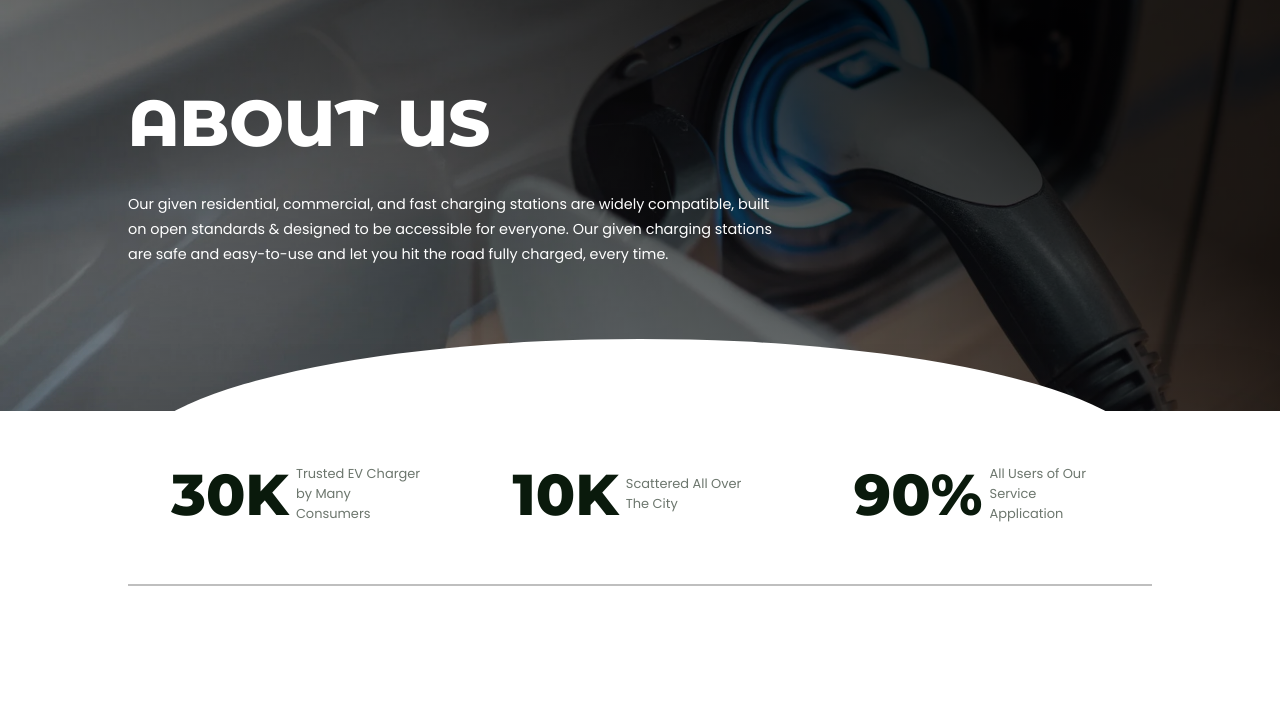
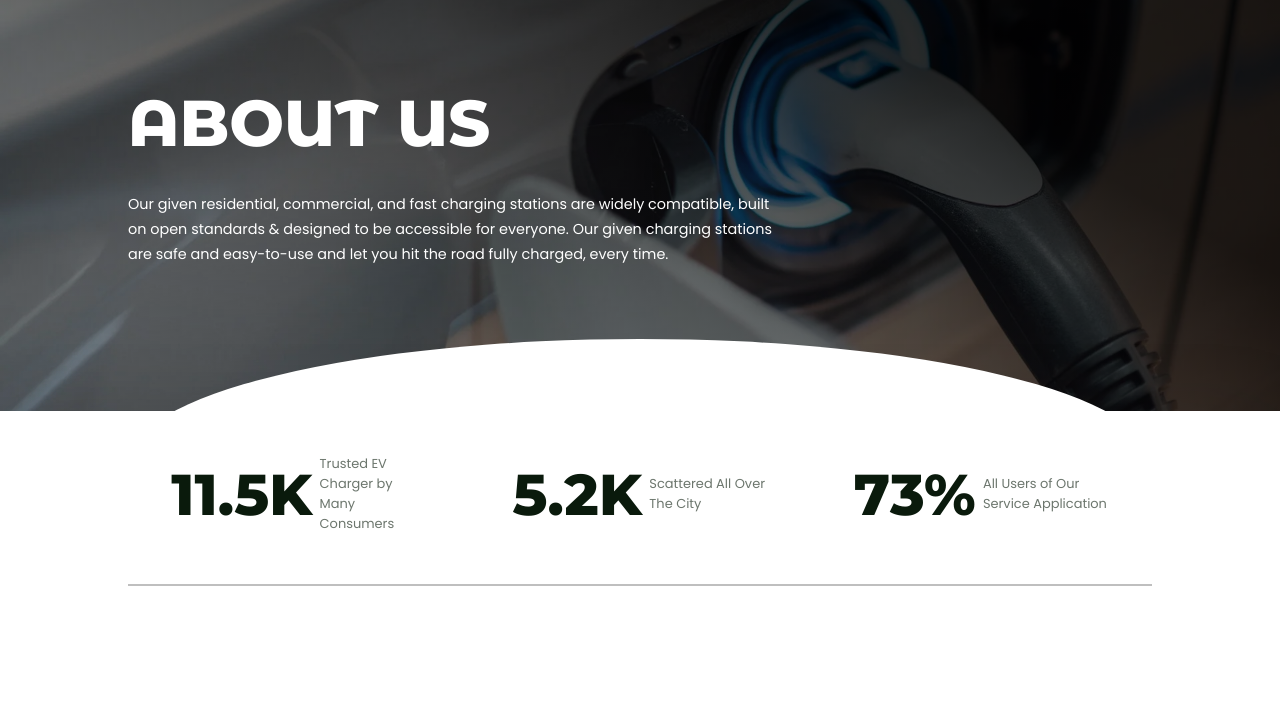
Before and after one commit to hackelite01/ProjectElectrip, a plain HTML site: page about.html in a window 1280 px wide. Shown: the part 98-800 px from the top of the page. Drawn offline with nearby package versions, Linux system fonts and the light colour scheme; no server answers.

Commit message:
Initial commit

```diff
--- a/about.html
+++ b/about.html
@@ -53,15 +53,15 @@
     <article class="about-container">
         <section class="stats-content wrapper animate">
             <div class="badge">
-                <h2 class="title">30K</h2>
+                <h2 class="title">11.5K</h2>
                 <p>Trusted EV Charger by Many Consumers</p>
             </div>
             <div class="badge">
-                <h2 class="title">10K</h2>
+                <h2 class="title">5.2K</h2>
                 <p>Scattered All Over The City</p>
             </div>
             <div class="badge">
-                <h2 class="title">90%</h2>
+                <h2 class="title">73%</h2>
                 <p>All Users of Our Service Application</p>
             </div>
         </section>
```
